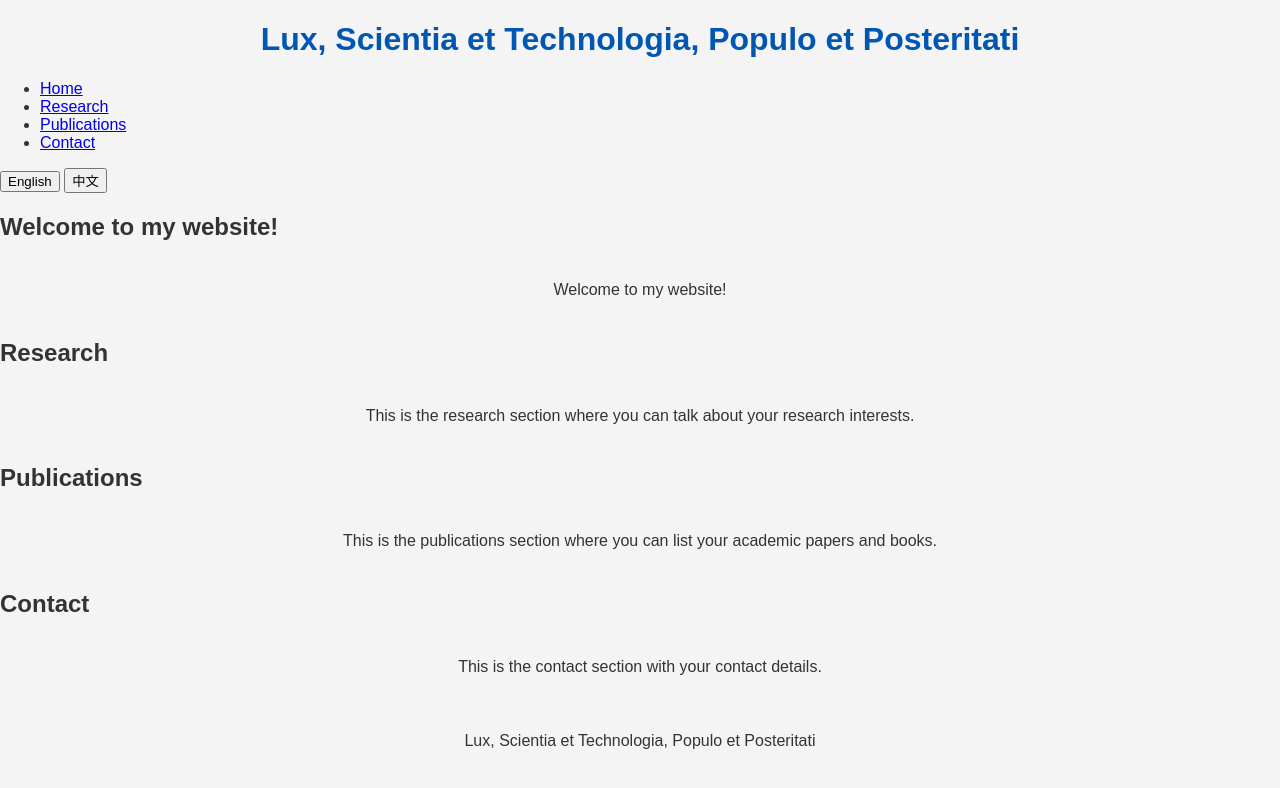
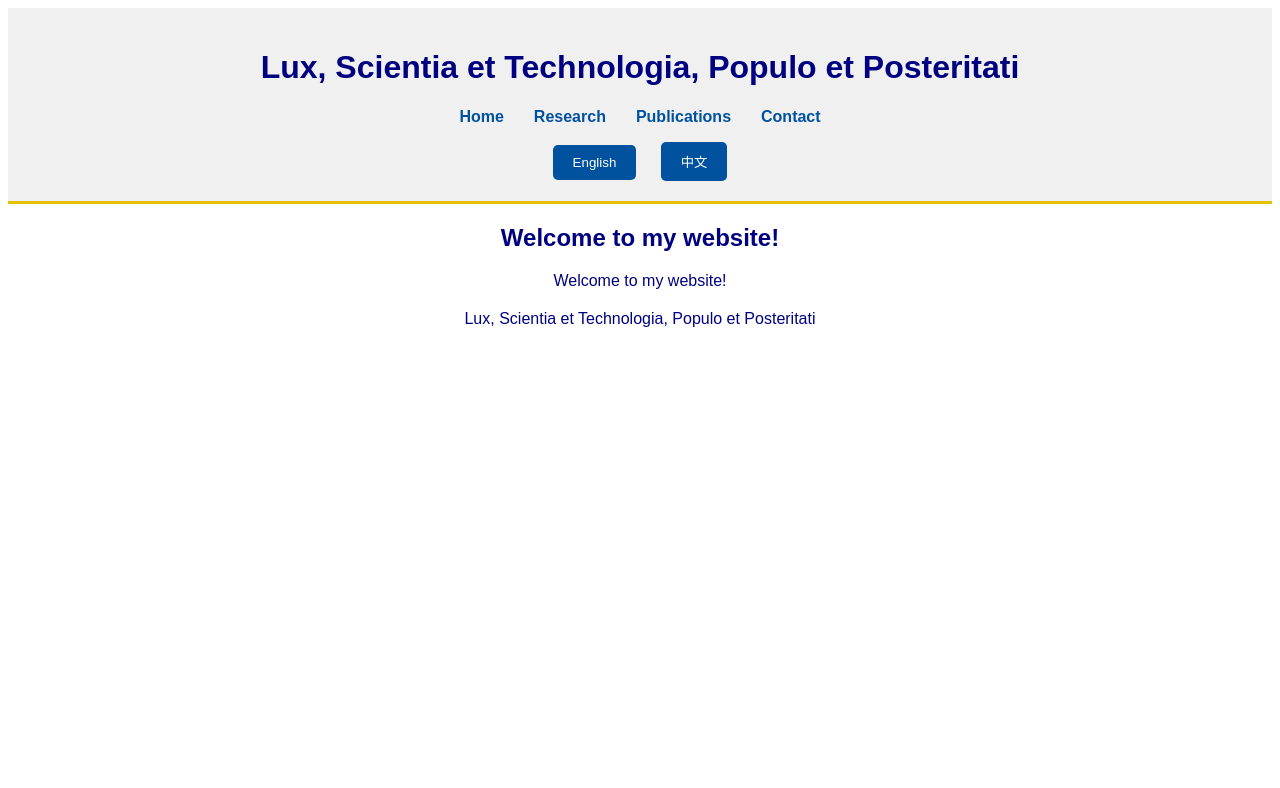
Before and after one commit to FeignVamos/Feign-Shen.github.io, a plain HTML site: page index.html in a window 1280 px wide. Drawn offline with Linux system fonts and the light colour scheme.

Commit message:
Update style.css

```diff
--- a/style.css
+++ b/style.css
@@ -1,17 +1,60 @@
 body {
     font-family: Arial, sans-serif;
-    background-color: #f4f4f4;
-    color: #333;
-    margin: 0;
-    padding: 0;
-}
-
-h1 {
-    color: #0056b3;
+    background-color: #ffffff;
+    color: #000080; /* Royal Madrid Blue */
     text-align: center;
 }
 
-p {
+header {
+    background-color: #f0f0f0;
     padding: 20px;
-    text-align: center;
+    border-bottom: 3px solid #e5c100; /* Royal Madrid Gold */
 }
+
+nav {
+    margin-top: 20px;
+}
+
+nav ul {
+    list-style: none;
+    padding: 0;
+    display: flex;
+    justify-content: center;
+}
+
+nav ul li {
+    margin: 0 15px;
+}
+
+nav ul li a {
+    text-decoration: none;
+    color: #00529f; /* Royal Madrid Blue */
+    font-weight: bold;
+}
+
+nav ul li a:hover {
+    color: #003d7a; /* Darker shade of blue */
+}
+
+.content-section {
+    display: none;
+    margin: 20px 0;
+}
+
+#home {
+    display: block; /* Show the home section by default */
+}
+
+button {
+    margin: 0 10px;
+    padding: 10px 20px;
+    background-color: #00529f; /* Royal Madrid Blue */
+    color: #ffffff;
+    border: none;
+    border-radius: 5px;
+    cursor: pointer;
+}
+
+button:hover {
+    background-color: #003d7a;
+}
```
